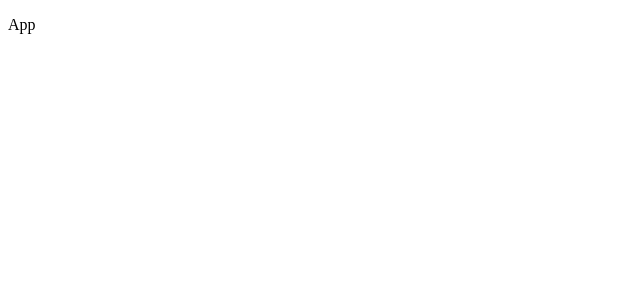
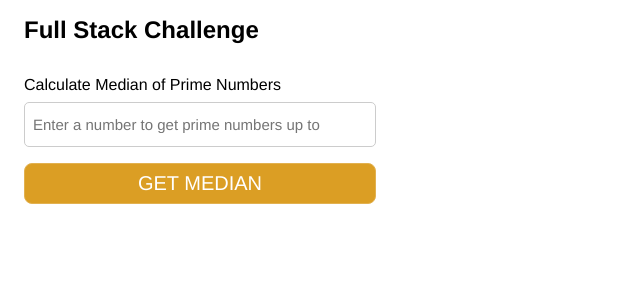
Before and after one commit to cgarate/fullStackTB, a React app: page / in a window 1280 px wide. Shown: the top 300 px of the page, without its empty margins (0-640 px from the left). Built offline with nearby package versions, Linux system fonts and the light colour scheme.

Commit message:
build feature to call input/request to API

```diff
--- a/src/App.tsx
+++ b/src/App.tsx
@@ -1,8 +1,13 @@
+import { Box } from "./components/Box";
+import { StyledH } from "./components/StyledH";
+import InputMedianPrimes from "./features/InputMedianPrimes";
+
 const App = () => {
   return (
-    <main>
-      <p>App</p>
-    </main>
+    <Box $width="30vw" $height="100vh">
+      <StyledH $padding="0 1rem">Full Stack Challenge</StyledH>
+     <InputMedianPrimes />
+    </Box>
   );
 };
 
--- /dev/null
+++ b/src/features/InputMedianPrimes.tsx
@@ -0,0 +1,46 @@
+import { useState } from "react";
+import { Button } from "../components/Button";
+import Input from "../components/Input";
+import { VStack } from "../components/VStack";
+import useInput from "../hooks/useInput";
+
+const InputMedianPrimes = () => {
+  const medianInput = useInput("");
+  const [data, setData] = useState({});
+  const [error, setError] = useState();
+  const [isLoading, setIsLoading] = useState(false);
+
+  const onClickHandler = async () => {
+    setIsLoading(true);
+    try {
+      const response = await fetch(
+        `http://localhost:3000/median/${Number(medianInput.value)}`,
+      );
+      const data = await response.json();
+      setData(data);
+    } catch (error) {
+      setError(error);
+    } finally {
+      setIsLoading(false);
+    }
+  };
+
+  return (
+    <VStack>
+      <Input
+        placeholder="Enter a number to get prime numbers up to"
+        labelValue="Calculate Median of Prime Numbers"
+        onChange={medianInput.onChange}
+        id="medianInput"
+        name="medianInput"
+        value={medianInput.value}
+      />
+      <Button onClick={onClickHandler} disabled={!medianInput.value}>
+        GET MEDIAN
+      </Button>
+    </VStack>
+  );
+};
+
+export default InputMedianPrimes;
+InputMedianPrimes.displayName = "InputMedianPrimes";
--- /dev/null
+++ b/src/hooks/useInput.ts
@@ -0,0 +1,11 @@
+import { ChangeEvent, useState } from "react";
+
+const useInput = (inputValue: HTMLInputElement["value"]) => {
+  const [value, setValue] = useState(inputValue);
+  const onChangeHandler = (event: ChangeEvent<HTMLInputElement>) =>
+    setValue(event.target.value);
+
+  return { onChange: onChangeHandler, value };
+};
+
+export default useInput;
```
